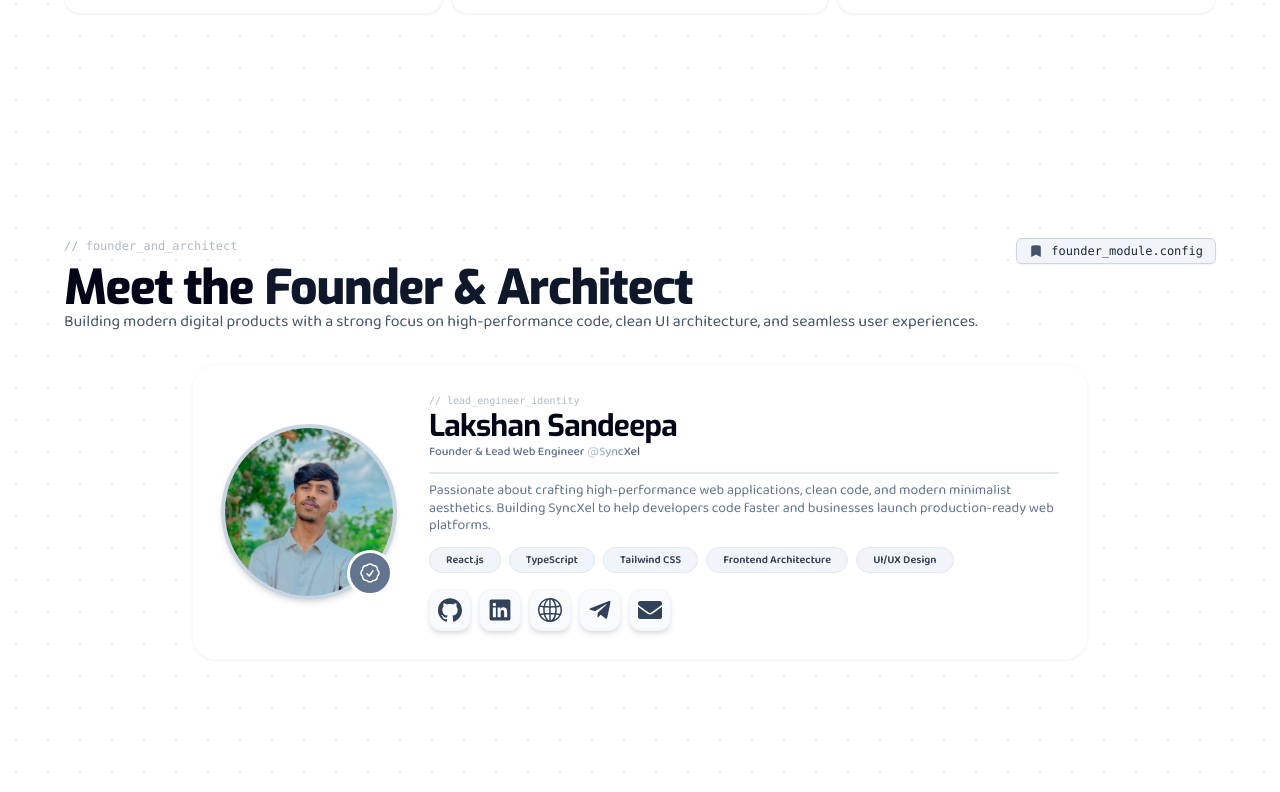
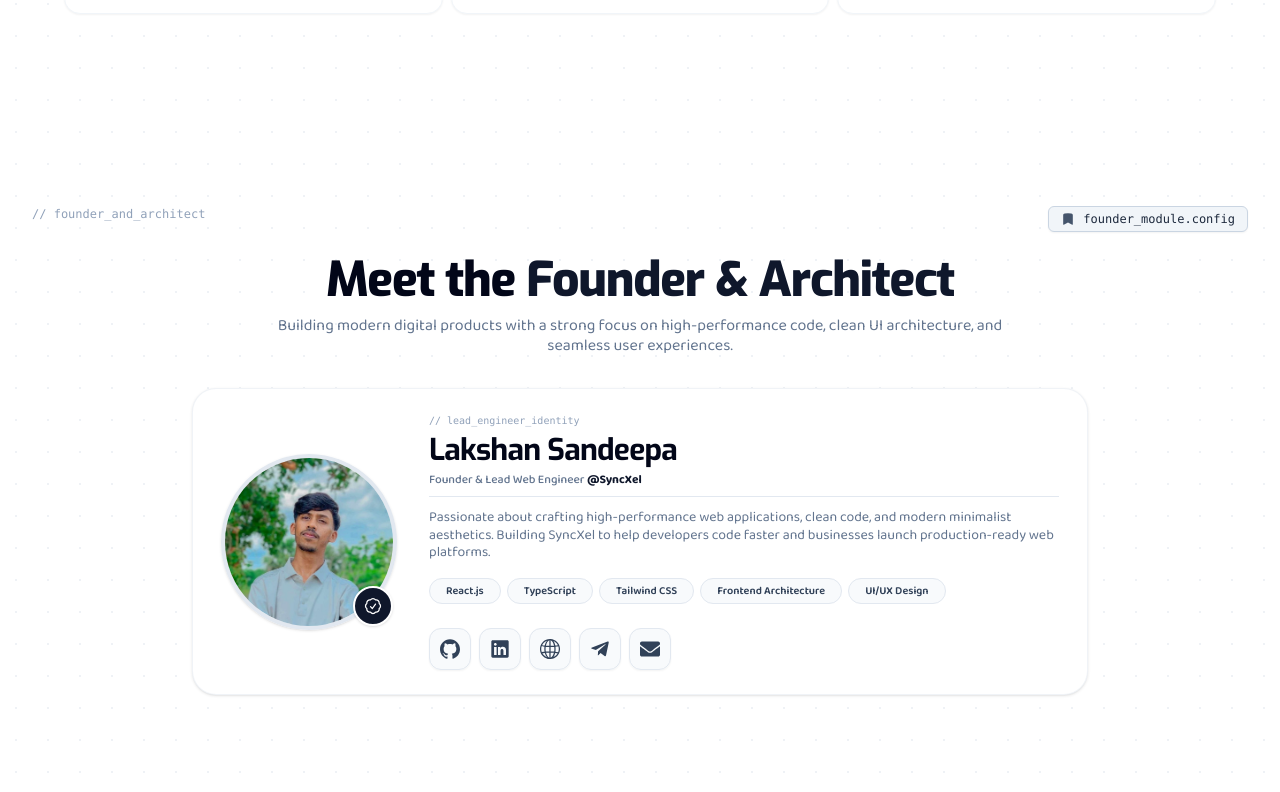
Before and after one commit to lakshan-beast/SyncXel, a React (Vite) app: page / in a window 1280 px wide. Shown: the part 3148-3940 px from the top of the page. Built offline with nearby package versions, Linux system fonts and the light colour scheme.

Commit message:
feat: Refactor TeamSection component for improved layout, styling, and accessibility

```diff
--- a/src/components/TeamSection.jsx
+++ b/src/components/TeamSection.jsx
@@ -1,203 +1,7 @@
-// import React from "react";
-// import { motion } from "framer-motion";
-// import {
-//   HiOutlineUser,
-//   HiOutlineCheckBadge,
-// } from "react-icons/hi2";
-// import { SiGithub } from "react-icons/si";
-// import { SlGlobe } from "react-icons/sl";
-// import { RxLinkedinLogo } from "react-icons/rx";
-// import { FaTelegramPlane, FaEnvelope } from "react-icons/fa";
-
-// import HeroImage from "/hero.jpg";
-
-// export default function TeamSection() {
-//   const stats = [
-//     { value: "10k+", label: "Code Snippets Delivered" },
-//     { value: "100/100", label: "Lighthouse Performance" },
-//     { value: "100%", label: "Production-Ready Standard" },
-//     { value: "24/7", label: "Agile Client Delivery" },
-//   ];
-
-//   const containerVariants = {
-//     hidden: { opacity: 0 },
-//     visible: {
-//       opacity: 1,
-//       transition: {
-//         staggerChildren: 0.15,
-//       },
-//     },
-//   };
-
-//   const itemVariants = {
-//     hidden: { opacity: 0, y: 30 },
-//     visible: {
-//       opacity: 1,
-//       y: 0,
-//       transition: { duration: 0.6, ease: "easeOut" },
-//     },
-//   };
-
-//   return (
-//     <section className="py-24 px-4 sm:px-8 relative overflow-hidden">
-//       {/* Background Neon Accent Glows */}
-//       <div className="absolute top-1/2 left-1/2 -translate-x-1/2 -translate-y-1/2 w-[600px] h-[400px] bg-cyan-500/10 blur-[180px] pointer-events-none rounded-full" />
-//       <div className="absolute top-1/4 right-10 w-72 h-72 bg-indigo-500/10 blur-[140px] pointer-events-none rounded-full" />
-
-//       <div className="max-w-7xl mx-auto space-y-24 relative z-10">
-
-//         {/* 2. MEET THE FOUNDER SECTION */}
-//         <div className="max-w-4xl mx-auto space-y-12">
-//           {/* Header */}
-//           <motion.div
-//             initial={{ opacity: 0, y: -20 }}
-//             whileInView={{ opacity: 1, y: 0 }}
-//             viewport={{ once: true }}
-//             transition={{ duration: 0.6 }}
-//             className="text-center space-y-3">
-//             <div className="inline-flex items-center space-x-2 px-4 py-1.5 rounded-full bg-cyan-500/10 border border-cyan-500/20 text-cyan-400 text-xs font-semibold shadow-sm">
-//               <HiOutlineUser className="w-4 h-4" />
-//               <span>Behind SyncXel</span>
-//             </div>
-
-//             <h2 className="text-3xl sm:text-4xl lg:text-5xl font-extrabold text-white tracking-tight">
-//               Meet the{" "}
-//               <span className="text-transparent bg-clip-text bg-linear-to-r from-cyan-400 to-indigo-500">
-//                 Founder & Architect
-//               </span>
-//             </h2>
-
-//             <p className="text-slate-400 text-sm sm:text-base leading-tight max-w-xl mx-auto">
-//               Building modern digital products with a strong focus on
-//               high-performance code, clean UI architecture, and seamless user
-//               experiences.
-//             </p>
-//           </motion.div>
-
-//           {/* SOLO FOUNDER CARD with Motion Entry */}
-//           <motion.div
-//             initial={{ opacity: 0, y: 30 }}
-//             whileInView={{ opacity: 1, y: 0 }}
-//             viewport={{ once: true }}
-//             transition={{ duration: 0.7 }}
-//             className="relative p-8 sm:py-8 sm:px-9 rounded-4xl bg-slate-800/50 border-2 border-white/10 shadow-2xl backdrop-blur-2xl hover:border-cyan-500/10 transition-all duration-300 shadow-sm">
-//             <div className="flex flex-col md:flex-row items-center gap-2 md:gap-4 lg:gap-6  ">
-//               {/* Profile Image with Hover Animation */}
-//               <motion.div
-//                 whileHover={{ scale: 1.05 }}
-//                 transition={{ type: "spring", stiffness: 300, damping: 20 }}
-//                 className="shrink-0 relative rounded-full">
-//                 <img
-//                   src={HeroImage}
-//                   alt="Lakshan Sandeepa - Founder of SyncXel"
-//                   className="w-36 h-36 sm:w-44 sm:h-44 rounded-full object-cover border-5 border-cyan-500/50 shadow-xl shadow-cyan-500/10"
-//                 />
-//                 <div className="absolute -bottom-1 right-2 bg-slate-950 p-1.5 rounded-full border border-white/20 shadow-md">
-//                   <HiOutlineCheckBadge
-//                     className="w-7 h-7 text-cyan-400"
-//                     title="Verified Creator"
-//                   />
-//                 </div>
-//               </motion.div>
-
-//               {/* Founder Bio & Details */}
-//               <div className="space-y-2 text-center md:text-left flex-1">
-//                 <div className="space-y-1">
-//                   <h3 className="text-2xl sm:text-3xl font-extrabold text-white tracking-tight">
-//                     Lakshan Sandeepa
-//                   </h3>
-//                   <p className="text-cyan-400 font-medium text-sm border-b border-white/10 pb-3">
-//                     Founder & Lead Web Engineer @ SyncXel
-//                   </p>
-//                 </div>
-
-//                 <p className="text-slate-400/90 text-sm sm:text-base leading-tight">
-//                   Passionate about crafting high-performance web applications,
-//                   clean code, and modern dark aesthetics. Building SyncXel to
-//                   help developers code faster and businesses launch
-//                   production-ready web platforms.
-//                 </p>
-
-//                 {/* Tech Tags */}
-//                 <div className="flex flex-wrap gap-1 pt-1 justify-center md:justify-start">
-//                   {[
-//                     "React.js",
-//                     "TypeScript",
-//                     "Tailwind CSS",
-//                     "Frontend Architecture",
-//                     "UI/UX Design",
-//                   ].map((tag, tIdx) => (
-//                     <span
-//                       key={tIdx}
-//                       className="px-4 py-1 rounded-xl bg-slate-950 border border-white/15 text-xs font-medium text-slate-300">
-//                       {tag}
-//                     </span>
-//                   ))}
-//                 </div>
-
-//                 {/* Social Links with Hover Effects */}
-//                 <div className="pt-2 flex items-center justify-center md:justify-start space-x-1">
-//                   {[
-//                     {
-//                       href: "https://github.com/lakshan-beast",
-//                       icon: SiGithub,
-//                       title: "GitHub Profile",
-//                     },
-//                     {
-//                       href: "https://www.linkedin.com/in/lakshan-sandeepa",
-//                       icon: RxLinkedinLogo,
-//                       title: "Linkedin Profile",
-//                     },
-//                     {
-//                       href: "https://lakshan-sandeepa-dev.vercel.app/",
-//                       icon: SlGlobe,
-//                       title: "Portfolio",
-//                     },
-//                     {
-//                       href: "https://t.me/lakshan_dev",
-//                       icon: FaTelegramPlane,
-//                       title: "Telegram Chat",
-//                     },
-//                     {
-//                       href: "mailto:syncxelofficial@gmail.com",
-//                       icon: FaEnvelope,
-//                       title: "Email Chat",
-//                     },
-//                   ].map((social, sIdx) => {
-//                     const Icon = social.icon;
-//                     return (
-//                       <motion.a
-//                         key={sIdx}
-//                         href={social.href}
-//                         target="_blank"
-//                         rel="noreferrer"
-//                         whileHover={{ scale: 1.15, y: -3 }}
-//                         whileTap={{ scale: 0.95 }}
-//                         transition={{
-//                           type: "spring",
-//                           stiffness: 400,
-//                           damping: 17,
-//                         }}
-//                         className="p-3 rounded-xl bg-slate-950 border-2 border-white/10 text-slate-400 hover:text-cyan-400 hover:border-cyan-500/40 transition-colors shadow-md gruop "
-//                         title={social.title}>
-//                         <Icon className="w-5 h-5 group-hover:scale-110" />
-//                       </motion.a>
-//                     );
-//                   })}
-//                 </div>
-//               </div>
-//             </div>
-//           </motion.div>
-//         </div>
-//       </div>
-//     </section>
-//   );
-// }
 
 import React from "react";
 import { motion } from "framer-motion";
 import {
-  HiOutlineUser,
   HiOutlineCheckBadge,
   HiBookmark,
 } from "react-icons/hi2";
@@ -212,24 +16,21 @@ export default function TeamSection() {
   return (
     <section
       id="team"
-      className="py-20 px-4 sm:px-8 max-w-7xl mx-auto space-y-10 scroll-mt-0 text-slate-900">
-      {/* id="team"
-      className="py-16 px-4 sm:px-6 lg:px-0 max-w-6xl mx-auto relative overflow-hidden bg-white text-slate-900 font-mono scroll-mt-20"> */}
-      {/* Subtle Grid Background */}
-      <div className="absolute inset-0 opacity-30 pointer-events-none bg-[radial-gradient(#cbd5e1_1px,transparent_1px)] [background-size:32px_32px]" />
+      className="py-20 px-4 sm:px-6 lg:px-8 max-w-7xl mx-auto scroll-mt-20 text-slate-900">
 
-      <div className="relative z-10 p-2 sm:p-8 max-w-7xl mx-auto space-y-12">
+      <div className="relative z-10 space-y-12">
         {/* MEET THE FOUNDER SECTION */}
-        <div className="space-y-8 ">
+        <div className="space-y-8">
           {/* Header */}
           <motion.div
             initial={{ opacity: 0, y: -20 }}
             whileInView={{ opacity: 1, y: 0 }}
             viewport={{ once: true }}
             transition={{ duration: 0.6 }}
-            className="text-left space-y-0">
+            className="text-left space-y-3">
+
             <div className="flex flex-col gap-2 lg:flex-row lg:justify-between">
-              <span className="font-mono text-xs text-slate-500/50 block">
+              <span className="font-mono text-xs text-slate-400 block">
                 // founder_and_architect
               </span>
 
@@ -239,12 +40,12 @@ export default function TeamSection() {
               </div>
             </div>
 
-            <h2 className="text-3xl sm:text-4xl lg:text-5xl font-extrabold text-slate-950 tracking-tight">
+            <h2 className="text-3xl sm:text-4xl lg:text-5xl font-extrabold text-slate-950 tracking-tight text-left sm:text-center pt-1 sm:pt-3">
               Meet the{" "}
               <span className="text-slate-900">Founder & Architect</span>
             </h2>
 
-            <p className="text-sm sm:text-base text-slate-600 leading-tight max-w-6xl font-baloo">
+            <p className="text-sm sm:text-base text-slate-500 leading-tight max-w-3xl mx-auto font-baloo text-left sm:text-center">
               Building modern digital products with a strong focus on
               high-performance code, clean UI architecture, and seamless user
               experiences.
@@ -256,42 +57,49 @@ export default function TeamSection() {
             initial={{ opacity: 0, y: 30 }}
             whileInView={{ opacity: 1, y: 0 }}
             viewport={{ once: true }}
-            transition={{ duration: 0.7 }}
-            className="relative p-6 sm:p-7 rounded-3xl bg-white border border-slate-50 shadow-xs hover:border-slate-100 transition-all duration-300 max-w-4xl mx-auto">
+            whileHover={{ y: -4, scale: 1.01 }}
+            transition={{ type: "spring", stiffness: 300, damping: 20 }}
+            className="relative bg-white px-8 sm:px-7 py-6 rounded-3xl border border-slate-200/50 hover:border-slate-300/50 transition-all duration-300 shadow-sm hover:shadow-md max-w-4xl mx-auto">
+
             <div className="flex flex-col md:flex-row items-center gap-6 md:gap-8">
               {/* Profile Image with Hover Animation */}
               <motion.div
                 whileHover={{ scale: 1.03 }}
                 transition={{ type: "spring", stiffness: 300, damping: 20 }}
                 className="shrink-0 relative rounded-full">
+
                 <img
                   src={HeroImage}
                   alt="Lakshan Sandeepa - Founder of SyncXel"
-                  className="w-36 h-36 sm:w-44 sm:h-44 rounded-full object-cover border-4 border-slate-300 shadow-md"
+                  className="w-36 h-36 sm:w-44 sm:h-44 rounded-full object-cover border-4 border-slate-200 shadow-sm"
                 />
-                <div className="absolute bottom-1 right-1 bg-slate-500 p-2 rounded-full border-3 border-white shadow-none">
+
+                <div className="absolute bottom-1 right-1 bg-slate-900 p-2 rounded-full border-2 border-white shadow-sm">
                   <HiOutlineCheckBadge
-                    className="w-6 h-6 text-white"
+                    className="w-5 h-5 text-white"
                     title="Verified Creator"
                   />
                 </div>
               </motion.div>
 
               {/* Founder Bio & Details */}
-              <div className="space-y-2 text-center md:text-left flex-1">
-                <div className="space-y-0">
-                  <span className="font-mono text-[10px] text-slate-500/50 block">
+              <div className="space-y-3 text-center md:text-left flex-1">
+                <div className="space-y-1">
+                  <span className="font-mono text-[10px] text-slate-400 block">
                     // lead_engineer_identity
                   </span>
                   <h3 className="text-2xl sm:text-3xl font-bold text-slate-950 tracking-tight">
                     Lakshan Sandeepa
                   </h3>
-                  <p className="text-slate-500 font-baloo text-xs font-medium border-b-2 border-slate-200 pb-3">
-                    Founder & Lead Web Engineer <span className="text-transparent bg-clip-text bg-gradient-to-r from-slate-300 via-slate-400 to-slate-600">@SyncXel</span>
+                  <p className="text-slate-500 font-baloo text-xs font-medium border-b border-slate-200 pb-2">
+                    Founder & Lead Web Engineer{" "}
+                    <span className="text-slate-900 font-bold">
+                      @SyncXel
+                    </span>
                   </p>
                 </div>
 
-                <p className="text-slate-500 text-xs sm:text-sm leading-tight font-baloo">
+                <p className="text-xs sm:text-sm text-slate-500 leading-tight font-baloo">
                   Passionate about crafting high-performance web applications,
                   clean code, and modern minimalist aesthetics. Building SyncXel
                   to help developers code faster and businesses launch
@@ -299,7 +107,7 @@ export default function TeamSection() {
                 </p>
 
                 {/* Tech Tags */}
-                <div className="flex flex-wrap gap-2 pt-1 justify-center md:justify-start">
+                <div className="flex flex-wrap gap-1.5 pt-1 justify-center md:justify-start">
                   {[
                     "React.js",
                     "TypeScript",
@@ -309,14 +117,15 @@ export default function TeamSection() {
                   ].map((tag, tIdx) => (
                     <span
                       key={tIdx}
-                      className="px-4 py-1 rounded-4xl bg-slate-100 border border-slate-200 text-[11px] font-baloo text-slate-700 font-semibold hover:border-slate-300 hover:bg-slate-300 transition-colors duration-300">
+                      className="px-4 py-1 rounded-full bg-slate-100/50 border border-slate-200 text-[11px] font-baloo text-slate-700 font-semibold hover:border-slate-300 hover:bg-slate-200 transition-colors duration-300">
                       {tag}
                     </span>
                   ))}
                 </div>
 
                 {/* Social Links */}
-                <div className="pt-2 flex items-center justify-center md:justify-start space-x-2">
+
+                <div className="pt-3 flex items-center justify-center md:justify-start space-x-2 border-t border-t-slate-200 sm:border-none">
                   {[
                     {
                       href: "https://github.com/lakshan-beast",
@@ -358,9 +167,9 @@ export default function TeamSection() {
                           stiffness: 400,
                           damping: 17,
                         }}
-                        className="p-2 rounded-xl bg-slate-50 border border-slate-100 text-slate-700 hover:bg-slate-800 hover:text-white hover:border-slate-800 transition-all shadow-md group "
+                        className="p-2.5 rounded-xl bg-slate-100/50 border border-slate-200 text-slate-700 hover:bg-slate-900 hover:text-white hover:border-slate-900 transition-all shadow-xs group"
                         title={social.title}>
-                        <Icon className="w-6 h-6 transition-transform group-hover:scale-110" />
+                        <Icon className="w-5 h-5 transition-transform group-hover:scale-110" />
                       </motion.a>
                     );
                   })}
```
